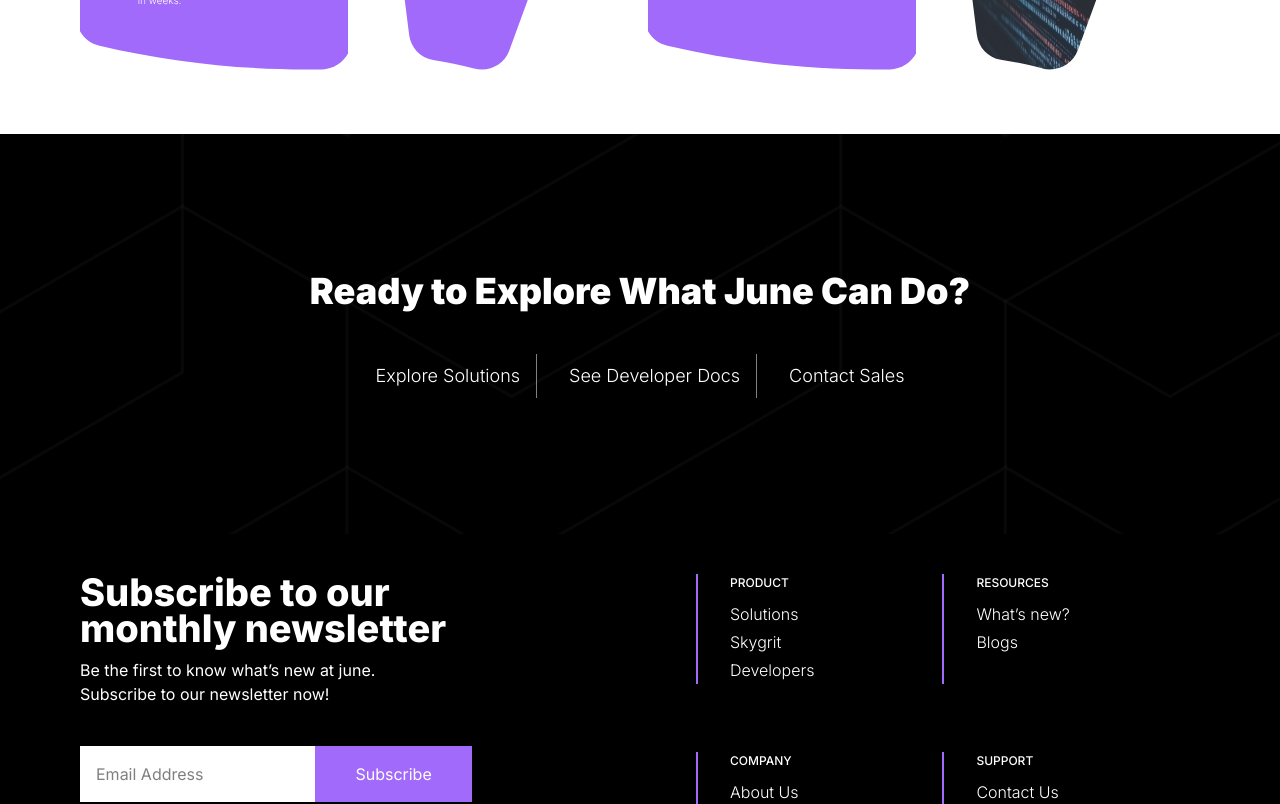
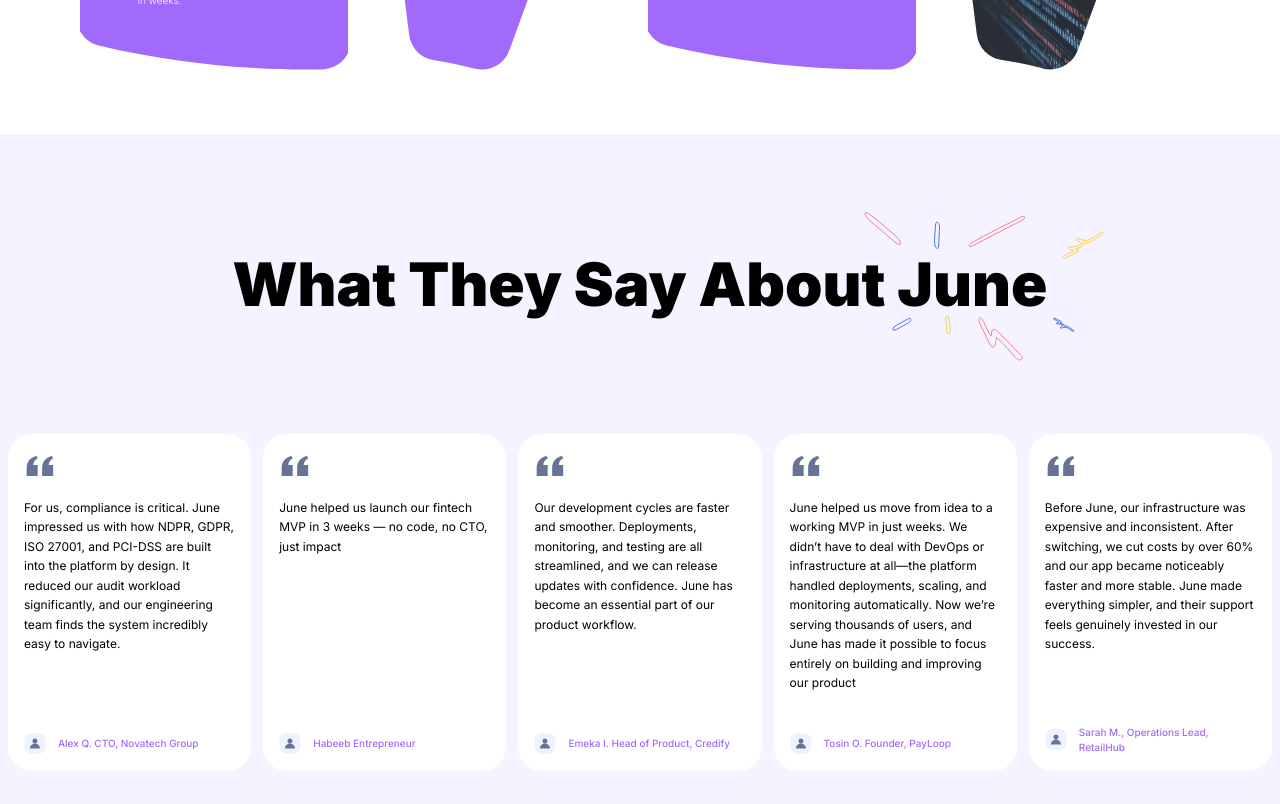
Before and after one commit to codalee123/June-WebPage, a React (Vite) app: page / in a window 1280 px wide. Shown: the part 2600-3404 px from the top of the page. Built offline with nearby package versions, Linux system fonts and the light colour scheme; a web font is replaced by a local one.

Commit message:
Update home.jsx

```diff
--- a/src/Home/home.jsx
+++ b/src/Home/home.jsx
@@ -3,7 +3,7 @@
 import WhyJune from '../pages/WhyJune';
 import Built from '../pages/Built';
 import Explore from '../pages/Explore';
-//import Testimony from '../pages/Testimony';  commented out by Abraham
+import Testimony from '../pages/Testimony';
 
 // MainHome Component
 // const MainHome = () => {
@@ -31,7 +31,7 @@
         <WhyJune/>
         <Built/>
       </div>
-      {/*<Testimony/>*/}
+      <Testimony/>
       <Explore/>
     </>
   )
```
